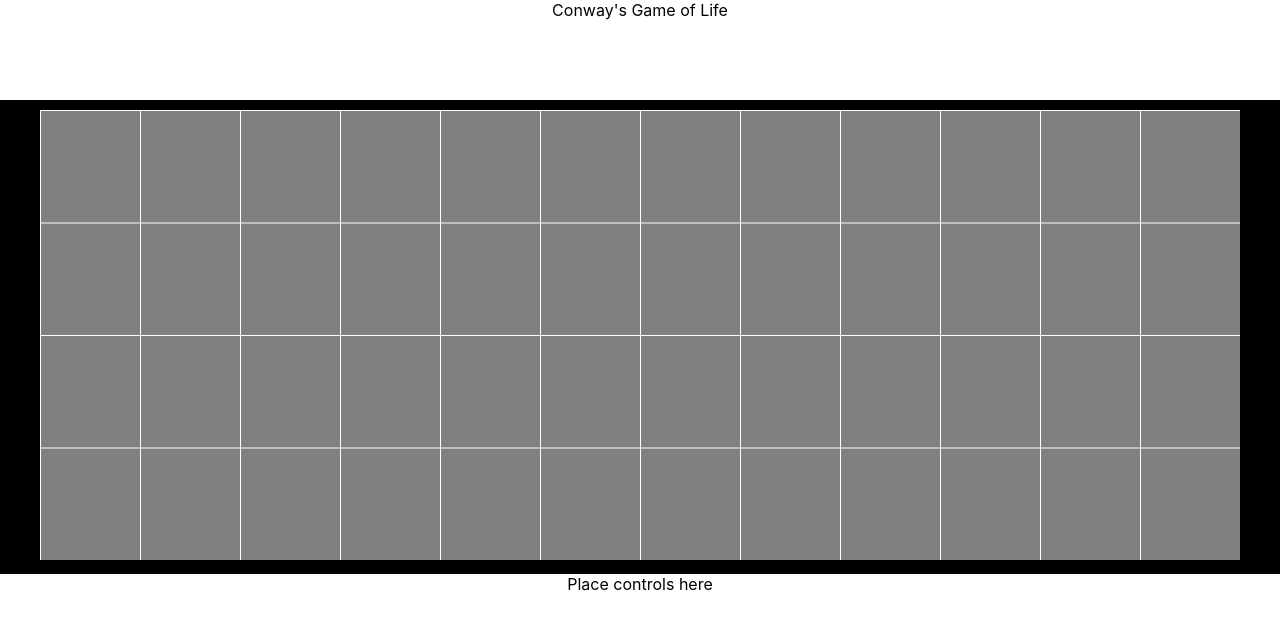
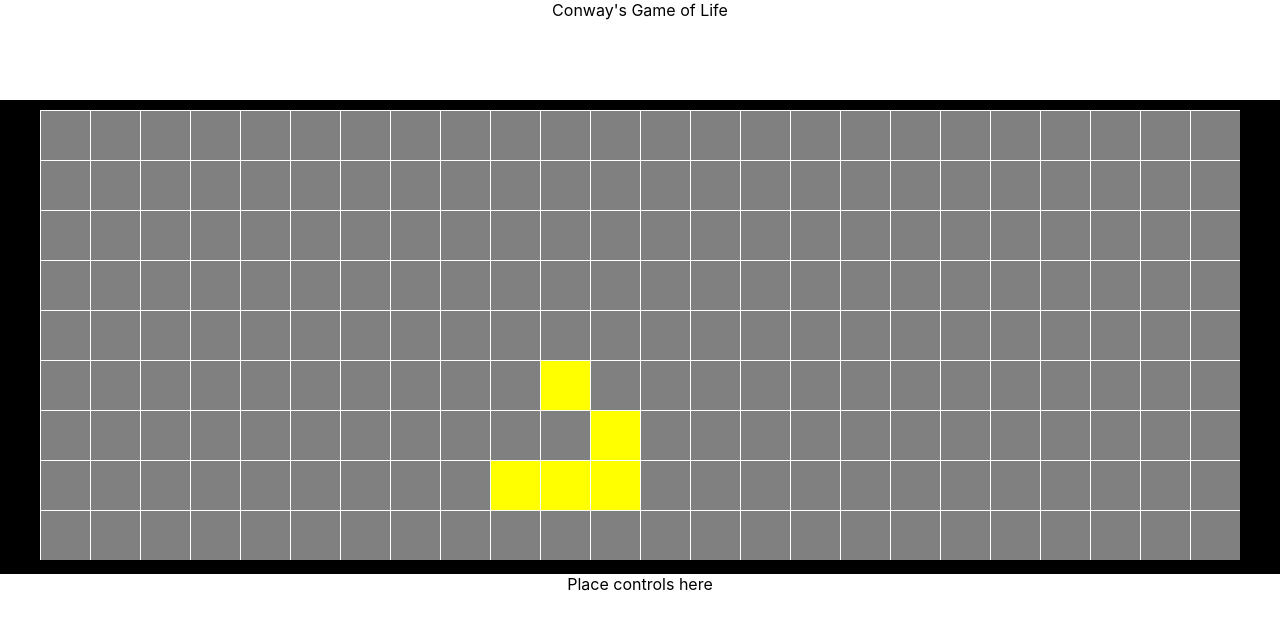
Before and after one commit to the-camputer/react-conway, a React (Create React App) app: page / in a window 1280 px wide. Shown: the top 630 px of the page. Built offline with nearby package versions, Linux system fonts and the light colour scheme.

Commit message:
gh-1 added ability to define cells as alive and dead with paramaterized cell configurations

```diff
--- a/src/pages/Game/GoLField.tsx
+++ b/src/pages/Game/GoLField.tsx
@@ -12,8 +12,14 @@ const CanvasContainer = styled.div`
   background-color: black;
 `;
 
+interface Cell {
+  x: number;
+  y: number;
+}
+
 interface GoLFieldProperties {
   cellSize: number;
+  livingCells: Cell[];
 }
 
 const GoLField: React.FC<GoLFieldProperties> = (props: GoLFieldProperties) => {
@@ -56,7 +62,11 @@ const GoLField: React.FC<GoLFieldProperties> = (props: GoLFieldProperties) => {
       for (let i = 0; i < columns; i++) {
         for (let ii = 0; ii < rows; ii++) {
           context.beginPath();
-          context.fillStyle = 'gray';
+          context.fillStyle = props.livingCells.some(
+            (cell) => cell.x === i && cell.y === ii
+          )
+            ? 'yellow'
+            : 'gray';
           context.fillRect(
             i * pixelFactorX + 1,
             ii * pixelFactorY + 1,
@@ -66,7 +76,7 @@ const GoLField: React.FC<GoLFieldProperties> = (props: GoLFieldProperties) => {
         }
       }
     }
-  }, [context, canvasWidth, canvasHeight, props.cellSize]);
+  }, [context, canvasWidth, canvasHeight, props.cellSize, props.livingCells]);
 
   return (
     <CanvasContainer>
--- a/src/pages/Game/index.tsx
+++ b/src/pages/Game/index.tsx
@@ -8,12 +8,20 @@ const GameContainer = styled.div`
 `;
 
 const GameOfLife: React.FC = (props) => {
+  // basic glider
+  const livingCells = [
+    { x: 10, y: 5 },
+    { x: 11, y: 6 },
+    { x: 9, y: 7 },
+    { x: 10, y: 7 },
+    { x: 11, y: 7 },
+  ];
   return (
     <GameContainer>
       <header>
         <div>Conway's Game of Life</div>
       </header>
-      <GoLField cellSize={100} />
+      <GoLField cellSize={50} livingCells={livingCells} />
       <footer>
         <div>Place controls here</div>
       </footer>
```
